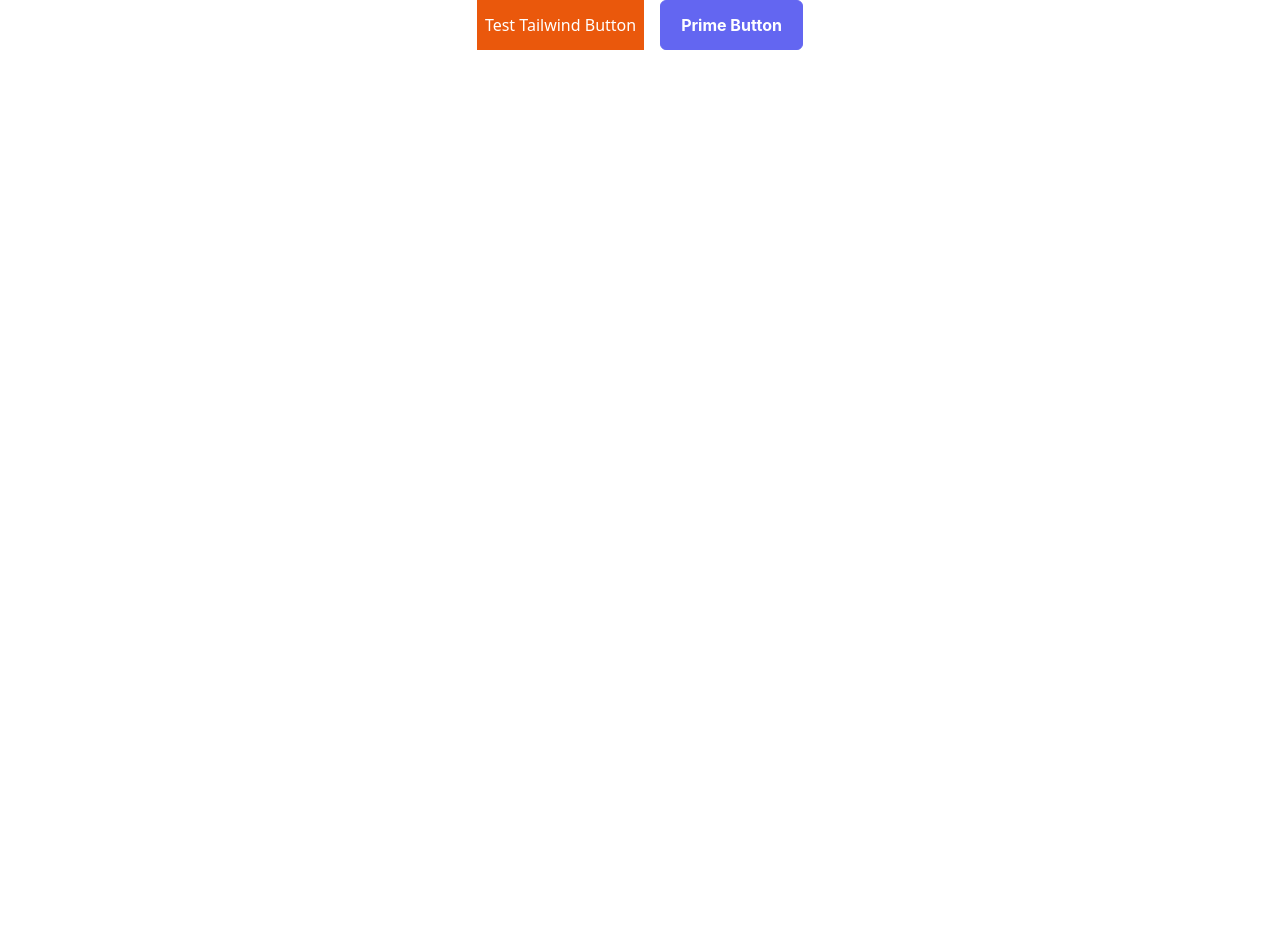
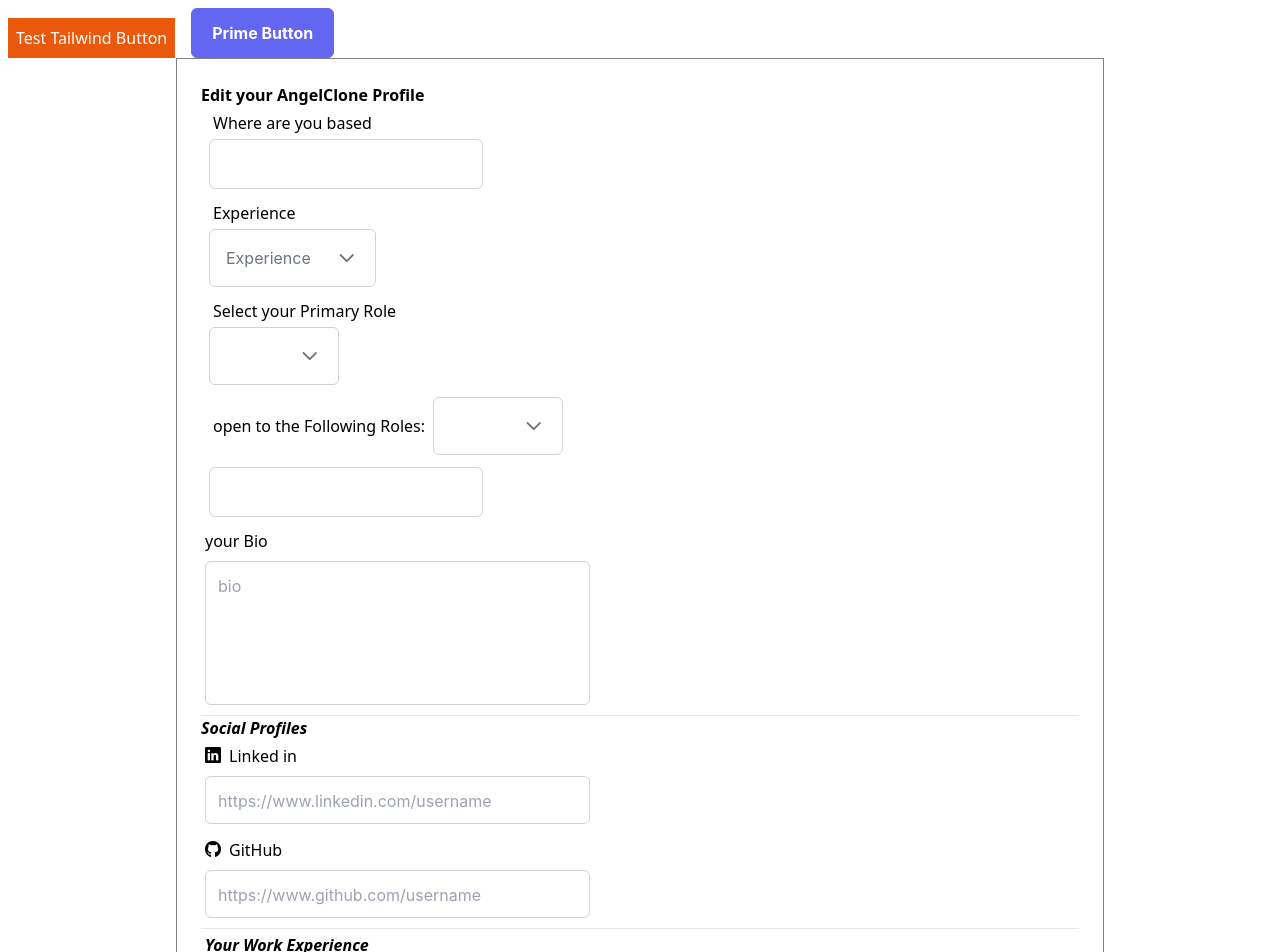
Before and after one commit to ismailkhan2118/Angel-Clone, a React (Create React App) app: page /profile in a window 1280 px wide. Shown: the top 952 px of the page. Before the commit the page ends 800 px from the top, so only its background shows below. Built offline with nearby package versions, Linux system fonts and the light colour scheme.

Commit message:
profile initial work

```diff
--- a/src/App.js
+++ b/src/App.js
@@ -2,23 +2,25 @@ import "primereact/resources/themes/lara-light-indigo/theme.css";
 import "primereact/resources/primereact.min.css";
 import "primeicons/primeicons.css";
 
-import { BrowserRouter, Link, Route, Routes } from 'react-router-dom';
-import './App.scss';
-import { Button } from 'primereact/button';
-
-
+import { BrowserRouter, Link, Route, Routes } from "react-router-dom";
+import "./App.scss";
+import { Button } from "primereact/button";
+import ProfilePage from "./pages/ProfilePage";
 
 function App() {
   return (
     <BrowserRouter>
       <div className="App">
-				<button className='tw-bg-orange-600 tw-text-white tw-p-2 tw-mr-4'>Test Tailwind Button</button>
-				<Button label="Prime Button"  />
+        <button className="tw-bg-orange-600 tw-text-white tw-p-2 tw-mr-4">
+          Test Tailwind Button
+        </button>
+        <Button label="Prime Button" />
 
         <Routes>
+          <Route path="/profile" element={<ProfilePage />} />
+
           {/* <Route path='/123' element={null}></Route> */}
         </Routes>
-
       </div>
     </BrowserRouter>
   );
--- a/src/App.scss
+++ b/src/App.scss
@@ -1,6 +1,6 @@
-div{
-    &.App{
-        display: flex;
-        justify-content: center;
-    }
-}
+// div{
+//     &.App{
+//         display: flex;
+//         justify-content: center;
+//     }
+// }
--- a/src/pages/ProfilePage.js
+++ b/src/pages/ProfilePage.js
@@ -0,0 +1,323 @@
+import "primeicons/primeicons.css";
+import "./ProfilePage.scss";
+import React from "react";
+import { useState } from "react";
+
+import { InputText } from "primereact/inputtext";
+
+import { Calendar } from "primereact/calendar";
+
+import { InputTextarea } from "primereact/inputtextarea";
+
+import { Chips } from "primereact/chips";
+import { Dropdown } from "primereact/dropdown";
+
+export default function ProfilePage() {
+  const [name, setName] = useState("");
+
+  const experience = [
+    { label: "0", value: "" },
+    { label: "1", value: "1" },
+    { label: "2", value: "2" },
+    { label: "3", value: "3" },
+    { label: "4+", value: "4+" },
+  ];
+
+  const [exp, setExp] = useState(experience);
+  const primaryRoleSelectItems = [
+    {
+      label: "Engineering",
+      code: "ENG",
+      items: [
+        { label: "Software Engineer", value: "SE" },
+        { label: "Mobile Developer", value: "MOBDEV" },
+        { label: "Android Developer", value: "ANDDEV" },
+        { label: "iOS Developer", value: "IOS" },
+        { label: "Frontend Engineer", value: "FREDEV" },
+        { label: "Backend Engineer", value: "BCKDEV" },
+        { label: "FullStack Engineer", value: "FSTCKENG" },
+        { label: "DevOps", value: "DEVOP" },
+      ],
+    },
+    {
+      label: "Designer",
+      code: "DSGNR",
+      items: [
+        { label: "UI/UX Designer", value: "UIUX" },
+        { label: "Graphic Designer", value: "GRPDSGNR" },
+        { label: "Product Designer", value: "PRDDSGNR" },
+      ],
+    },
+    {
+      label: "Operations",
+      code: "OPRTNS",
+      items: [
+        { label: "Finance/Accounting", value: "FIN" },
+        { label: "H.R", value: "HR" },
+        { label: "Customer Service", value: "CSTMSRV" },
+        { label: "Operations Manager", value: "OPMNGR" },
+      ],
+    },
+  ];
+
+  const [primaryrole, setPrimaryRole] = useState(primaryRoleSelectItems);
+  const [secroles, setSecRoles] = useState([]);
+  const [bio, setBio] = useState("");
+  const [lnkid, setLnkid] = useState("");
+  const [gthbid, setGthbid] = useState("");
+  const [prevcmpnyinfo, setPrecmpnyinfo] = useState({
+    companyName: "",
+    title: "",
+    startDate: "",
+    endDate: "",
+    currentlyWorkHere: false,
+    description: "",
+    typeOfPosition: "",
+    workedOn: "",
+    skillsUsed: "",
+  });
+
+  return (
+    <div className="profile-container">
+      <h1>Edit your AngelClone Profile</h1>
+
+      <form>
+        <div>
+          <label htmlFor="Location" className="txt">
+            Where are you based
+          </label>
+          <div>
+            <InputText
+              id="Location"
+              name="Location"
+              value={name}
+              onChange={(e) => setName(e.target.value)}
+            />
+          </div>
+        </div>
+        <div>
+          <label htmlFor="Experience" className="txt">
+            Experience
+          </label>
+          <div>
+            <Dropdown
+              value={exp}
+              options={experience}
+              onChange={(e) => setExp(e.value)}
+              placeholder="Experience"
+            />
+          </div>
+        </div>
+        <div>
+          <label htmlFor="Primary-Role" className="txt">
+            Select your Primary Role
+          </label>
+          <div>
+            <Dropdown
+              value={primaryrole}
+              options={primaryRoleSelectItems}
+              onChange={(e) => setPrimaryRole(e.value)}
+              optionLabel="label"
+              optionGroupLabel="label"
+              optionGroupChildren="items"
+            />
+          </div>
+        </div>
+        <div>
+          <label className="txt">open to the Following Roles:</label>
+          <Dropdown
+            value={secroles}
+            options={primaryRoleSelectItems}
+            onChange={(e) => setSecRoles([...secroles, e.target.value])}
+            optionLabel="label"
+            optionGroupLabel="label"
+            optionGroupChildren="items"
+          />
+        </div>
+        {console.log(secroles)}
+        <div>
+          {secroles.map((e) => {
+            <Chips
+              className="txt"
+              value={secroles}
+              onChange={(e) => setSecRoles(e.value)}
+            ></Chips>;
+          })}
+          <Chips
+            className="txt"
+            value={secroles}
+            onChange={(e) => setSecRoles(e.value)}
+          ></Chips>
+        </div>
+        <div>
+          <h3 className="txt">your Bio</h3>
+        </div>
+        <div>
+          <InputTextarea
+            rows={5}
+            cols={35}
+            value={bio}
+            placeholder="bio"
+            onChange={(e) => setBio(e.target.value)}
+            autoResize
+          />
+        </div>
+        <hr></hr>
+        <h2 className="txt">Social Profiles</h2>
+
+        <div>
+          <i className="pi pi-linkedin"></i>
+          <label htmlFor="lnkid" className="txt">
+            Linked in
+          </label>
+        </div>
+        <div>
+          <InputTextarea
+            rows={1}
+            cols={35}
+            id="lnkid"
+            name="lnkid"
+            value={lnkid}
+            placeholder="https://www.linkedin.com/username"
+            onChange={(e) => setLnkid(e.target.value)}
+            autoResize
+          />
+        </div>
+        <div>
+          <i className="pi pi-github"></i>
+          <label htmlFor="lnkid" className="txt">
+            GitHub
+          </label>
+        </div>
+        <div>
+          <InputTextarea
+            rows={1}
+            cols={35}
+            id="gthbid"
+            name="gthbid"
+            value={gthbid}
+            placeholder="https://www.github.com/username"
+            onChange={(e) => setGthbid(e.target.value)}
+            autoResize
+          />
+        </div>
+        <hr></hr>
+        <div>
+          <h2 className="txt">Your Work Experience</h2>
+        </div>
+        <div>
+          <label htmlFor="prevcmpnyname" className="txt">
+            Company Name
+          </label>
+        </div>
+        <div>
+          <InputText
+            className="p-float-label"
+            id="prevcmpnyname"
+            name="prevcmpnyname"
+            value={prevcmpnyinfo.companyName}
+            onChange={(e) => setPrecmpnyinfo(e.target.value)}
+          />
+        </div>
+        <div>
+          <label htmlFor="prevcmpnytitle" className="txt">
+            Title
+          </label>
+        </div>
+        <div>
+          <InputText
+            id="prevcmpnytitle"
+            name="prevcmpnytitle"
+            value={prevcmpnyinfo.title}
+            onChange={(e) =>
+              setPrecmpnyinfo({ ...prevcmpnyinfo, title: e.target.value })
+            }
+          />
+        </div>
+        {console.log(prevcmpnyinfo.title)}
+
+        <div>
+          <label htmlFor="strtcal" className="txt">
+            Start Date
+          </label>
+        </div>
+        <div>
+          <Calendar
+            id="strtcal"
+            name="strtcal"
+            value={prevcmpnyinfo.startDate}
+            onChange={(e) =>
+              setPrecmpnyinfo({ ...prevcmpnyinfo, startDate: e.value })
+            }
+          ></Calendar>
+        </div>
+        {console.log(`start date is ${prevcmpnyinfo.endDate}`)}
+
+        <div>
+          <label htmlFor="endcal" className="txt">
+            End Date
+          </label>
+        </div>
+        <div>
+          <Calendar
+            id="endcal"
+            name="endcal"
+            value={prevcmpnyinfo.endDate}
+            onChange={(e) =>
+              setPrecmpnyinfo({ ...prevcmpnyinfo, endDate: e.value })
+            }
+          ></Calendar>
+        </div>
+
+        {console.log(`end date is ${prevcmpnyinfo.endDate}`)}
+        <div>
+          <input
+            id="crntlywrkhere"
+            name="crntlywrkhere"
+            type="checkbox"
+            value={prevcmpnyinfo.currentlyWorkHere}
+            onChange={(e) =>
+              setPrecmpnyinfo({
+                ...prevcmpnyinfo,
+                currentlyWorkHere: !prevcmpnyinfo.currentlyWorkHere,
+              })
+            }
+          />
+          <label htmlFor="crntlywrkhere">currentlyWorkHere</label>
+        </div>
+        {console.log(prevcmpnyinfo.currentlyWorkHere)}
+        <div>
+          <label htmlFor="descr">Description</label>
+        </div>
+        <div>
+          <InputTextarea
+            rows={5}
+            cols={35}
+            value={prevcmpnyinfo.description}
+            placeholder="Description"
+            onChange={(e) =>
+              setPrecmpnyinfo({ ...prevcmpnyinfo, description: e.target.value })
+            }
+            autoResize
+          />
+        </div>
+        <div>
+          <label htmlFor="skilsusd">Skills developed</label>
+        </div>
+        <div>
+          <Chips
+            className="txt"
+            value={prevcmpnyinfo.skillsUsed}
+            onChange={(e) =>
+              setPrecmpnyinfo({ ...prevcmpnyinfo, skillsUsed: e.target.value })
+            }
+          ></Chips>
+        </div>
+        {console.log(prevcmpnyinfo.description)}
+        {console.log(prevcmpnyinfo.skillsUsed)}
+
+        {name}
+      </form>
+    </div>
+  );
+}
--- /dev/null
+++ b/src/pages/ProfilePage.scss
@@ -0,0 +1,21 @@
+h1{
+    font-weight: bold;
+}
+h2{
+    font-weight: bold;
+    font-style:italic
+}
+.profile-container{
+    max-width: 58rem;
+    padding: 1.5rem;
+    margin:0 auto;
+
+    border: 1px solid gray;
+}
+div{
+    padding:0.25em;
+}
+label{
+    padding: 0.5em;
+
+}
```
Lines whose indentation alone changed are shown as unchanged.
